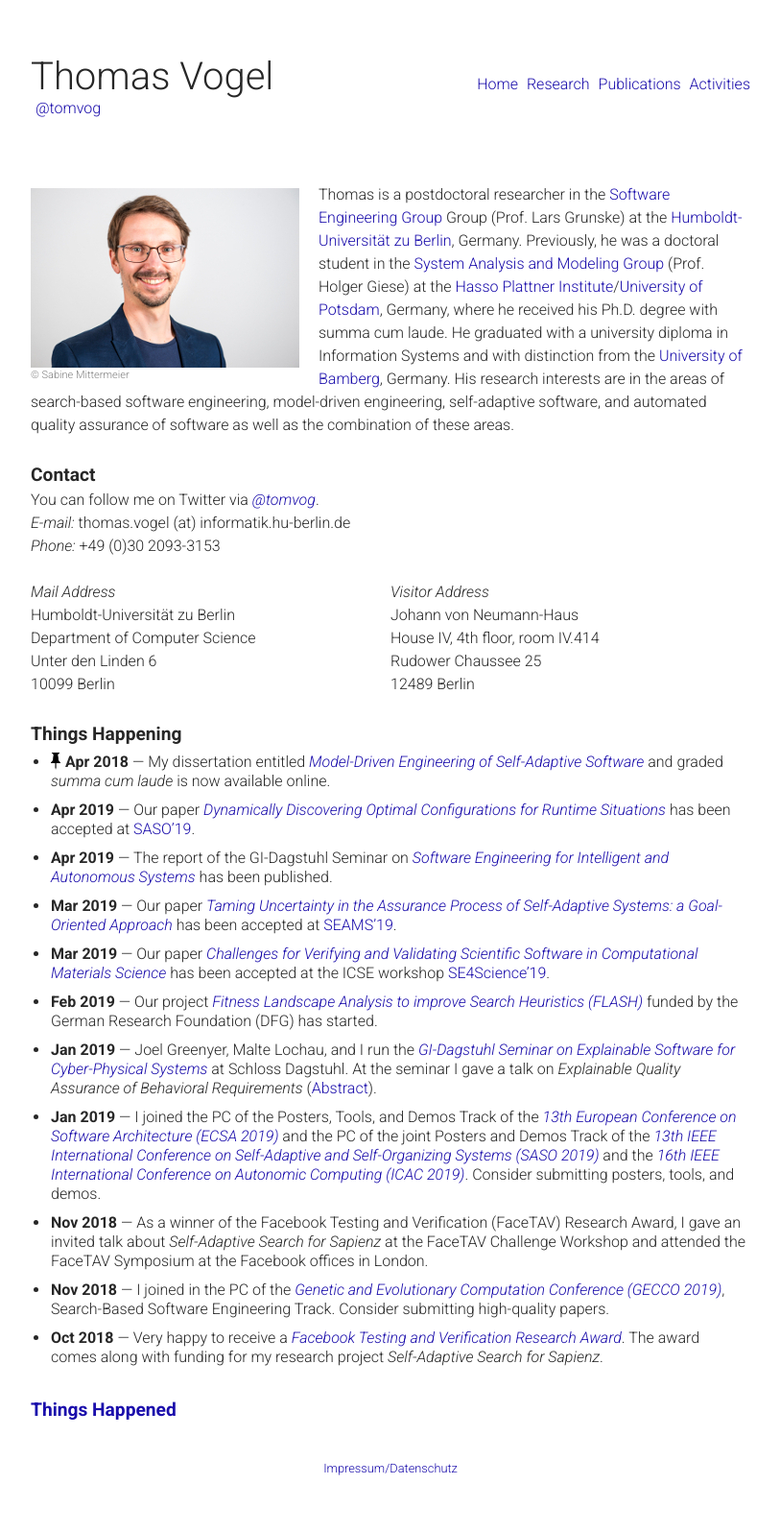
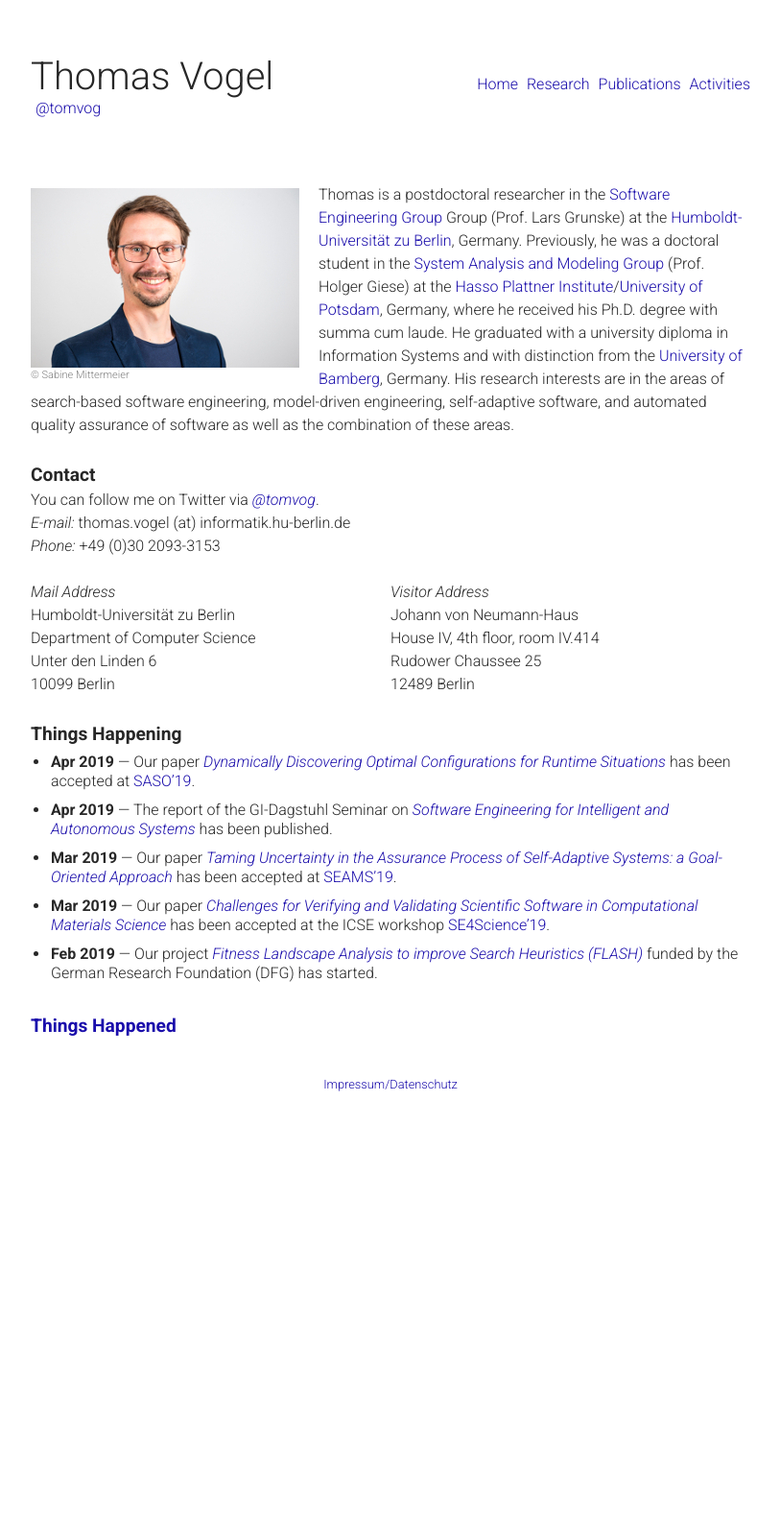
Before and after one commit to thomas-vogel/thomas-vogel.github.io, a Jekyll site: the page built from index.md, in a window 1280 px wide. Shown: the whole page at 96% size, without its empty margins (233-1046 px from the left). Built offline with Jekyll 4.4.1, drawn with Linux system fonts in a browser that asks for light colours; after the commit the page ends 1196 px from its top, so only the background shows below that.

Commit message:
Clean up news.

```diff
--- a/index.md
+++ b/index.md
@@ -40,22 +40,13 @@ His research interests are in the areas of search-based software engineering, mo
 
 ## Things Happening
 
-* <img src="/assets/img/pin.png" alt="pinned news" style="width: 10px; float: left; margin-right: 5px;"/>
- __Apr 2018__ --- My dissertation entitled [_Model-Driven Engineering of Self-Adaptive Software_](publications/phd) and graded _summa cum laude_ is now available online.
 * __Apr 2019__ --- Our paper [_Dynamically Discovering Optimal Configurations for Runtime Situations_](publications/2019-SASO) has been accepted at [SASO'19](https://saso2019.cs.umu.se/){:target="_blank"}.
 * __Apr 2019__ --- The report of the GI-Dagstuhl Seminar on [_Software Engineering for Intelligent and Autonomous Systems_](publications/2019-Dagstuhl) has been published.
 * __Mar 2019__ --- Our paper [_Taming Uncertainty in the Assurance Process of Self-Adaptive Systems: a Goal-Oriented Approach_](publications/2019-SEAMS) has been accepted at [SEAMS'19](https://conf.researchr.org/home/seams-2019){:target="_blank"}.
 * __Mar 2019__ --- Our paper [_Challenges for Verifying and Validating Scientific Software in Computational Materials Science_](publications/2019-SE4Science) has been accepted at the ICSE workshop [SE4Science'19](https://se4science.org/workshops/se4science19/){:target="_blank"}.
 * __Feb 2019__ --- Our project [_Fitness Landscape Analysis to improve Search Heuristics (FLASH)_](https://www.informatik.hu-berlin.de/en/forschung-en/gebiete/se/research/ongoingprojects/flash/flash){:target="_blank"} funded by the German Research Foundation (DFG) has started.
-* __Jan 2019__ --- Joel Greenyer, Malte Lochau, and I run the [_GI-Dagstuhl Seminar on Explainable Software for Cyber-Physical Systems_](https://thomas-vogel.github.io/ES4CPS/){:target="_blank"} at Schloss Dagstuhl. At the seminar I gave a talk on _Explainable Quality Assurance of Behavioral Requirements_ ([Abstract](https://thomas-vogel.github.io/ES4CPS/abstracts/Vogel.pdf){:target="_blank"}).
-* __Jan 2019__ --- I joined the PC of the Posters, Tools, and Demos Track of the [_13th European Conference on Software Architecture (ECSA 2019)_](https://ecsa2019.univ-lille.fr/tracks/posters-tools-demos){:target="_blank"} and the PC of the joint Posters and Demos Track of the [_13th IEEE International Conference on Self-Adaptive and Self-Organizing Systems (SASO 2019)_](http://saso2019.cs.umu.se/calls/call-for-posters-and-demos/){:target="_blank"} and the [_16th IEEE International Conference on Autonomic Computing (ICAC 2019)_](http://icac2019.cs.umu.se/calls/call-for-posters-and-demos/){:target="_blank"}. Consider submitting posters, tools, and demos.
-* __Nov 2018__ --- As a winner of the Facebook Testing and Verification (FaceTAV) Research Award, I gave an invited talk about _Self-Adaptive Search for Sapienz_ at the FaceTAV Challenge Workshop and attended the FaceTAV Symposium at the Facebook offices in London.
-* __Nov 2018__ --- I joined in the PC of the [_Genetic and Evolutionary Computation Conference (GECCO 2019)_](https://gecco-2019.sigevo.org/){:target="_blank"}, Search-Based Software Engineering Track. Consider submitting high-quality papers.
-* __Oct 2018__ --- Very happy to receive a [_Facebook Testing and Verification Research Award_](https://research.fb.com/announcing-the-winners-of-the-facebook-testing-and-verification-research-awards/){:target="_blank"}. The award comes along with funding for my research project _Self-Adaptive Search for Sapienz_.
-
 
 ## [Things Happened](pastnews)
-
 
 <!--
 <div class="blog">
```
Also changed, not shown: _pages/pastnews.md (+14 -0 lines).
